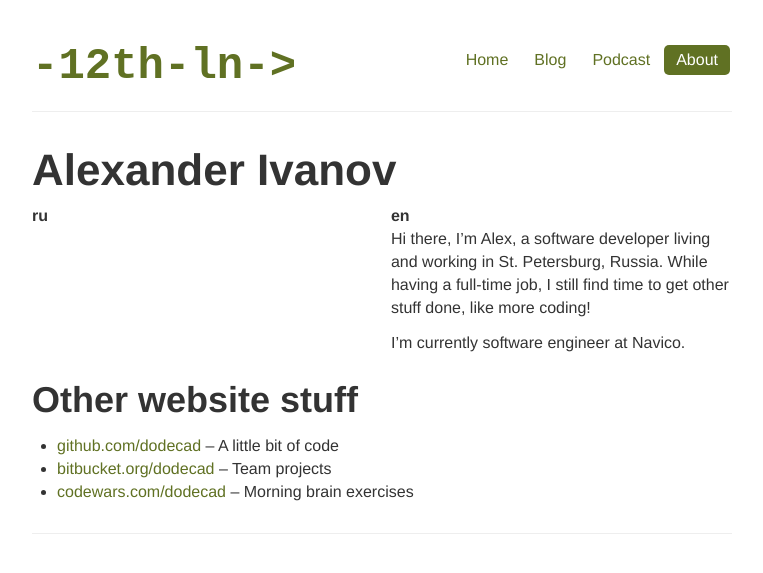
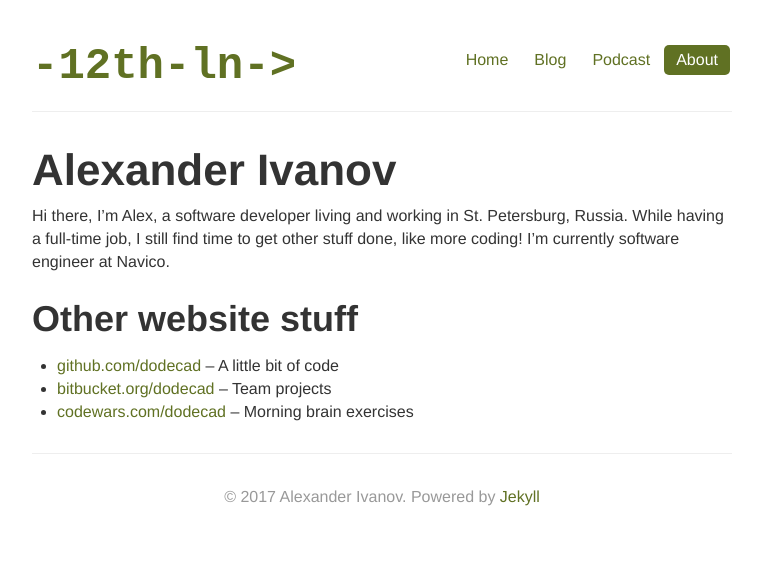
Before and after one commit to sashasyedin/twelfthlane.net, a Jekyll site: the page built from about.md, in a window 1280 px wide. Shown: the top 573 px of the page, without its empty margins (258-1021 px from the left). Built offline with Jekyll 4.4.1, drawn with Linux system fonts in a browser that asks for light colours.

Commit message:
Added copyright notice

```diff
--- a/_layouts/default.html
+++ b/_layouts/default.html
@@ -33,16 +33,11 @@
 		{{ content }}
 
 		<hr>
+
 		<div class="footer muted row-fluid">
-			<div class="span4">
-				<p></p>
-			</div>
-			<div class="span4">
-				<p></p>
-			</div>
-			<div class="span4">
-				<p></p>
-			</div>
+			<p class="text-center">
+				&copy; 2017 Alexander Ivanov. Powered by <a href="http://jekyllrb.com" rel="nofollow">Jekyll</a>
+			</p>
 		</div>
 	</div> <!-- /container -->
 	<script src="/js/jquery.min.js"></script>
--- a/about.md
+++ b/about.md
@@ -5,21 +5,11 @@ title: About Alexander Ivanov
 <h1>Alexander Ivanov</h1>
 
 <div class="row-fluid">
-	<div class="span6">
-		<strong>ru</strong>
-		<p>
-		</p>
-	</div>
-	<div class="span6">
-		<strong>en</strong>
-		<p>
-			Hi there, I’m Alex, a software developer living and working in St. Petersburg, Russia.
-			While having a full-time job, I still find time to get other stuff done, like more coding!
-		</p>
-		<p>
-			I’m currently software engineer at Navico.
-		</p>
-	</div>
+	<p>
+		Hi there, I’m Alex, a software developer living and working in St. Petersburg, Russia.
+		While having a full-time job, I still find time to get other stuff done, like more coding!
+		I’m currently software engineer at Navico.
+	</p>
 </div>
 
 ## Other website stuff
--- a/blog.html
+++ b/blog.html
@@ -2,7 +2,9 @@
 layout: default
 title: Blog
 ---
-![pointer](/images/pointer.jpg)
+<p>
+    <img src="/images/pointer.jpg" alt="pointer">
+</p>
 
 <hr>
 
```
